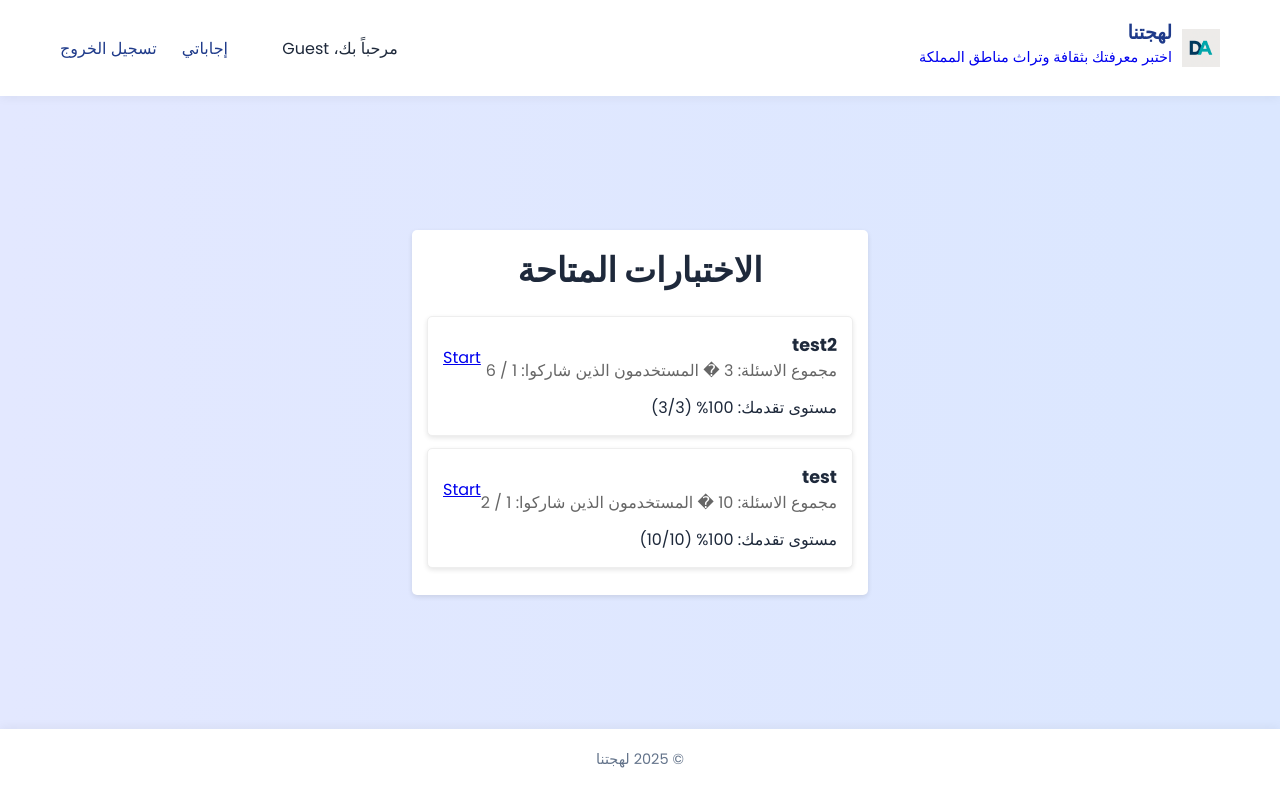
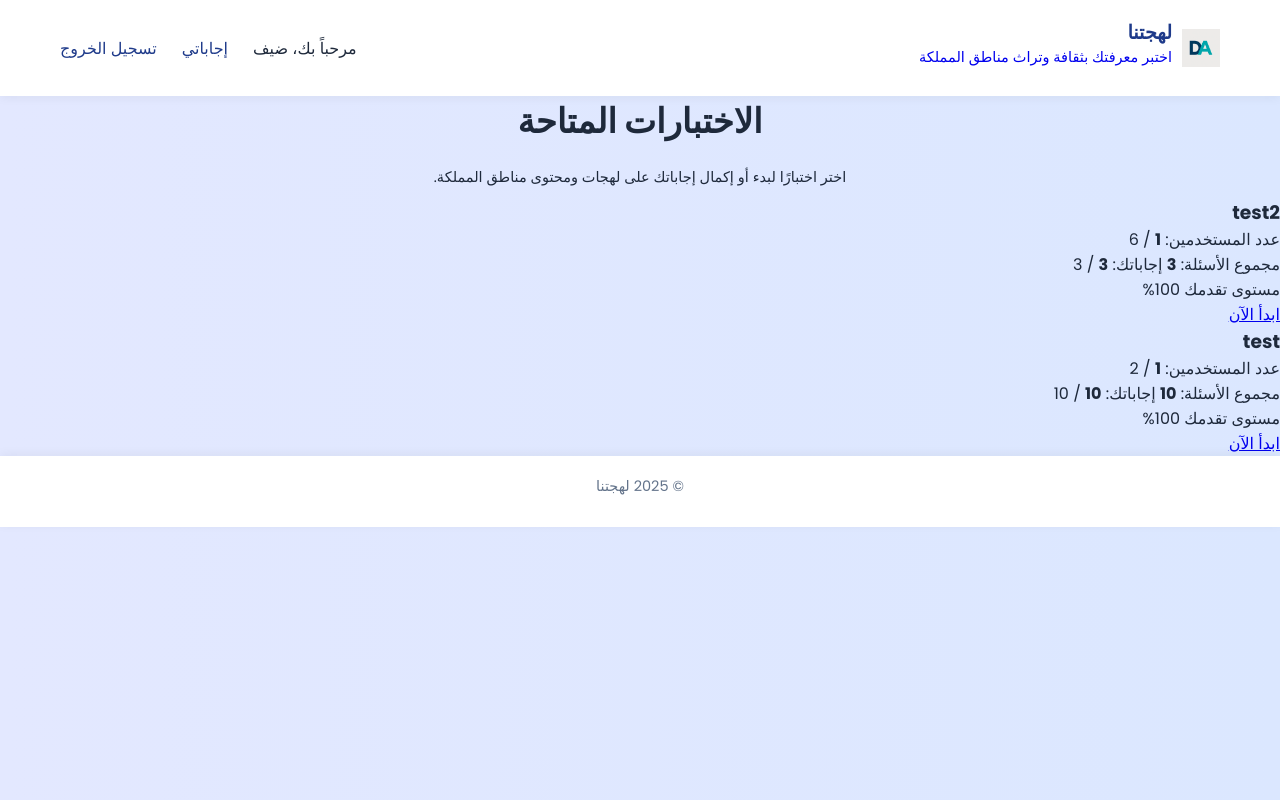
Before and after one commit to AmrBinMohmmad/Turath, a PHP site: page /user_page.php in a window 1280 px wide. Run offline with PHP 8.4, Linux system fonts and the light colour scheme; data comes from the database, SQL or seed files in the repository; data that the repository does not hold is empty.

Commit message:
Update user_page.php

```diff
--- a/user_page.php
+++ b/user_page.php
@@ -7,14 +7,16 @@ error_reporting(E_ALL);
 require "config2.php";
 session_start();
 
-// ����� �������� ������ (������ 1 �� �� ������)
-$user_id = $_SESSION['user_id'] ?? 1;
-$user_name = $_SESSION['name'] ?? 'Guest';
+// لو ما في جلسة، استخدم قيم افتراضية
+$user_id   = $_SESSION['user_id'] ?? 1;
+$user_name = $_SESSION['name']    ?? 'ضيف';
 
-// ��� ���� �������� �������
+// جلب البطاقات (المشاريع)
 $projects = $conn->query("
     SELECT c.*,
-    (SELECT COUNT(DISTINCT a.user_id) FROM annotations a WHERE a.project_id=c.id) AS completed_users
+    (SELECT COUNT(DISTINCT a.user_id)
+     FROM annotations a
+     WHERE a.project_id = c.id) AS completed_users
     FROM cards c
     ORDER BY id DESC
 ");
@@ -24,11 +26,12 @@ $projects = $conn->query("
 <head>
   <meta charset="UTF-8" />
   <meta name="viewport" content="width=device-width, initial-scale=1.0" />
-  <title> لهجتنا | لوحة تحكم المستخدم </title>
+  <title>لهجتنا | لوحة تحكم المستخدم</title>
   <link rel="icon" type="image/png" href="Favicon.png">
   <link rel="stylesheet" href="style.css" />
 </head>
 <body>
+
   <header class="navbar">
     <a href="index.html" class="logo" style="text-decoration: none;">
       <img src="Favicon.png" alt="شعار لهجتنا">
@@ -37,67 +40,86 @@ $projects = $conn->query("
         <p class="site-tagline">اختبر معرفتك بثقافة وتراث مناطق المملكة</p>
       </div>
     </a>
+
     <nav>
-      <!---<div class="header-title">لهجتنا � المستخدم</div>--->
-      <span>مرحباً بك، <?= htmlspecialchars($user_name) ?></span>&nbsp;
+      <span>مرحباً بك، <?= htmlspecialchars($user_name) ?></span>
       <a href="user_answers.php" class="button">إجاباتي</a>
       <a href="logout.php">تسجيل الخروج</a>
     </nav>
   </header>
-<main class="types-wrapper">
 
-<div class="container">
-  <div class="card">
+  <main class="user-dashboard">
+    <section class="user-panel">
+      <header class="user-panel-header">
         <h2>الاختبارات المتاحة</h2>
+        <p>اختر اختبارًا لبدء أو إكمال إجاباتك على لهجات ومحتوى مناطق المملكة.</p>
+      </header>
 
-    <?php if($projects->num_rows > 0): ?>
+      <?php if ($projects && $projects->num_rows > 0): ?>
+        <div class="cards-grid">
           <?php while($p = $projects->fetch_assoc()):
-            // --- ����� ����� ���: ���� ������ (Progress) ---
-
-            // 1. ��� ������� ����� �� �������
+              // عدد الأسئلة
               $total_q = (int)$p['number_of_question'];
 
-            // 2. ��� ������� ���� ���� ����� ��� �������� �������
-            $answered_query = $conn->query("SELECT COUNT(*) AS c FROM annotations WHERE user_id=$user_id AND project_id={$p['id']}");
+              // عدد الأسئلة التي أجاب عنها هذا المستخدم في هذا المشروع
+              $answered_query = $conn->query("
+                  SELECT COUNT(*) AS c
+                  FROM annotations
+                  WHERE user_id = $user_id
+                    AND project_id = {$p['id']}
+              ");
               $answered = 0;
-            if($answered_query) {
+              if ($answered_query) {
                   $answered = (int)$answered_query->fetch_assoc()['c'];
               }
 
-            // 3. ����� ������� $progress ����� �����
+              // نسبة التقدم
               $progress = ($total_q > 0) ? round(($answered / $total_q) * 100) : 0;
+
+              // نص زر
+              $btn_label = ($progress > 0 && $progress < 100) ? 'متابعة' : 'ابدأ الآن';
           ?>
-          <div class="card" style="margin-bottom:12px; border:1px solid #eee;">
-            <div class="project-row" style="display:flex; justify-content:space-between; align-items:center;">
-              <div>
-                <strong style="font-size:1.1em;"><?= htmlspecialchars($p['card_name']) ?></strong><br>
-                <span class="small" style="color:#666;">
-                    مجموع الاسئلة: <?= $total_q ?> �
-                    المستخدمون الذين شاركوا: <?= (int)$p['completed_users'] ?> / <?= (int)$p['number_of_users'] ?>
+            <article class="quiz-card">
+              <div class="quiz-card-header">
+                <h3 class="quiz-title"><?= htmlspecialchars($p['card_name']) ?></h3>
+                <span class="quiz-users">
+                  عدد المستخدمين:
+                  <strong><?= (int)$p['completed_users'] ?></strong> / <?= (int)$p['number_of_users'] ?>
                 </span>
               </div>
-              <div>
-                <a class="button" href="answer_project.php?id=<?= (int)$p['id'] ?>">
-                    <?= ($progress > 0 && $progress < 100) ? 'Continue' : 'Start' ?>
-                </a>
+
+              <div class="quiz-meta">
+                <span>مجموع الأسئلة: <strong><?= $total_q ?></strong></span>
+                <span>إجاباتك: <strong><?= $answered ?></strong> / <?= $total_q ?></span>
+              </div>
+
+              <div class="quiz-progress">
+                <div class="quiz-progress-top">
+                  <span>مستوى تقدمك</span>
+                  <span class="quiz-progress-value"><?= $progress ?>%</span>
+                </div>
+                <div class="progress-bar">
+                  <div class="progress-fill" style="width: <?= $progress ?>%;"></div>
                 </div>
               </div>
 
-            <div style="margin-top:12px;">
-              <div class="small">مستوى تقدمك: <?= $progress ?>% (<?= $answered ?>/<?= $total_q ?>)</div>
-              <div class="progress-bar"><div class="progress-fill" style="width:<?= $progress ?>%;"></div></div>
+              <div class="quiz-actions">
+                <a class="button quiz-button" href="answer_project.php?id=<?= (int)$p['id'] ?>">
+                  <?= $btn_label ?>
+                </a>
               </div>
+            </article>
+          <?php endwhile; ?>
         </div>
-        <?php endwhile; ?>
       <?php else: ?>
-        <p>لا توجد اختبارات متاحة حاليًا.</p>
+        <p class="no-quizzes">لا توجد اختبارات متاحة حاليًا.</p>
       <?php endif; ?>
+    </section>
+  </main>
 
-  </div>
-</div>
-</main>
   <footer>
     <p>© 2025 لهجتنا</p>
   </footer>
+
 </body>
 </html>
```
Lines whose indentation alone changed are shown as unchanged.
